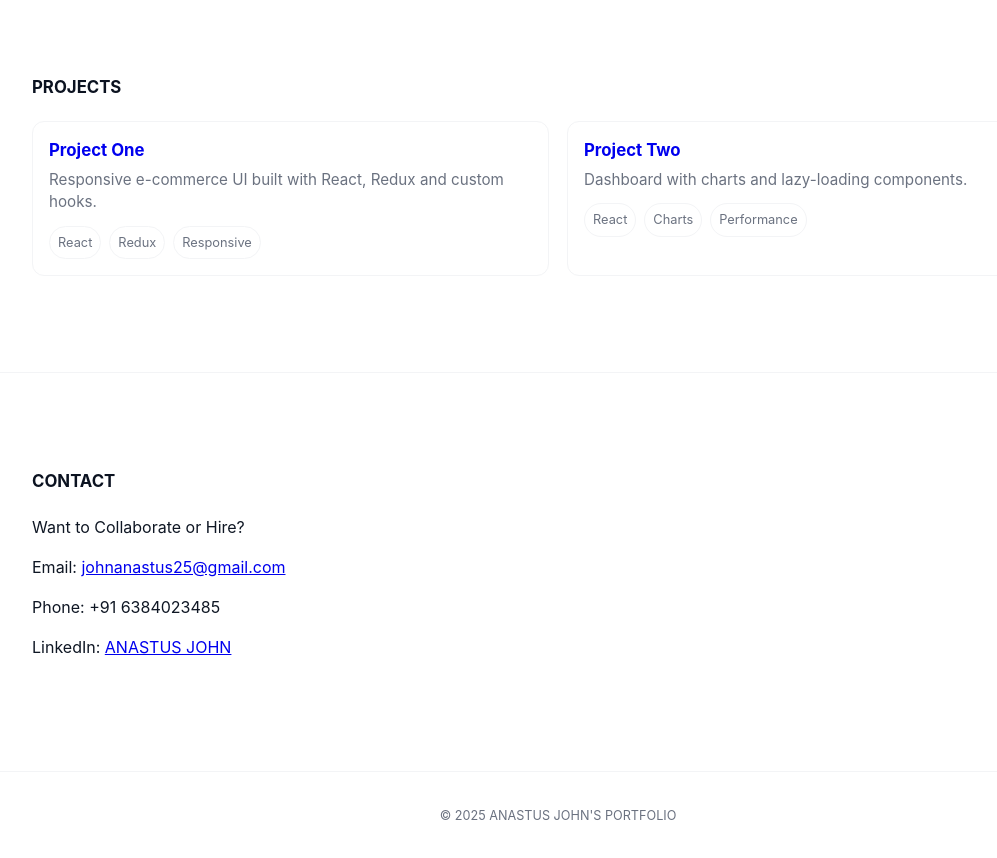
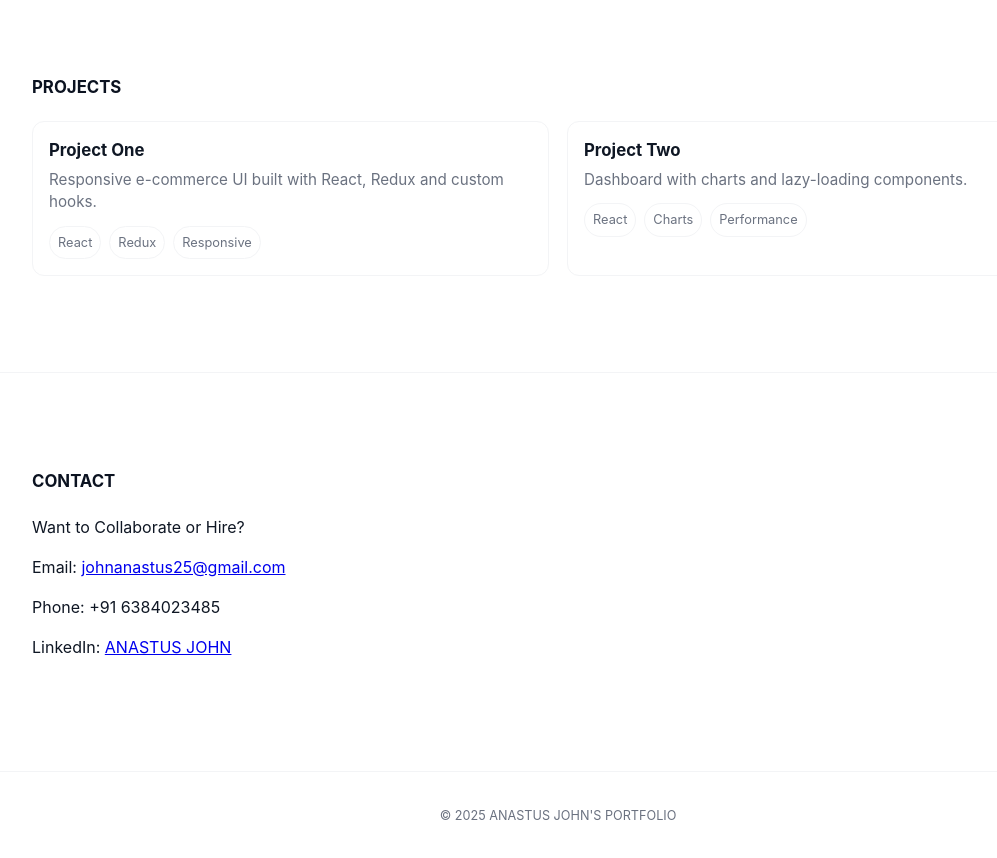
Before and after one commit to Anastus/Portfolio-2025, a React (Create React App) app: page / in a window 1280 px wide. Shown: the part 1700-2558 px from the top of the page, without its empty margins (82-1079 px from the left). Built offline with nearby package versions, Linux system fonts and the light colour scheme.

Commit message:
Updated Project Card

```diff
--- a/src/components/ProjectCard.js
+++ b/src/components/ProjectCard.js
@@ -4,7 +4,7 @@ import { motion } from "framer-motion";
 export default function ProjectCard({project}){
   return (
     <motion.a
-      href={project.link}
+
       className="project-card"
       initial={{ opacity: 0, y: 10 }}
       whileHover={{ y: -6 }}
--- a/src/components/Projects.js
+++ b/src/components/Projects.js
@@ -6,15 +6,13 @@ const projects = [
     title: "Project One",
     desc: "Responsive e-commerce UI built with React, Redux and custom hooks.",
     tags: ["React", "Redux", "Responsive"],
-    link: "#"
   },
   {
     title: "Project Two",
     desc: "Dashboard with charts and lazy-loading components.",
     tags: ["React", "Charts", "Performance"],
-    link: "#"
   },
-  // add your real projects here
+
 ];
 
 export default function Projects(){
```
